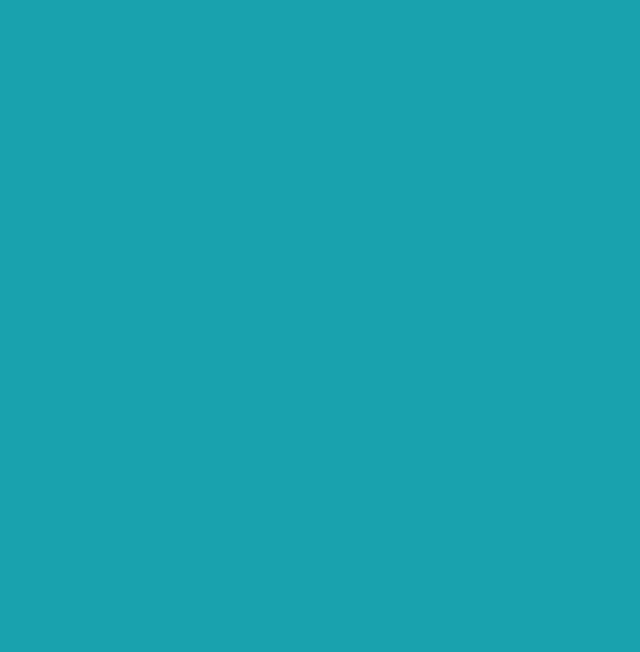
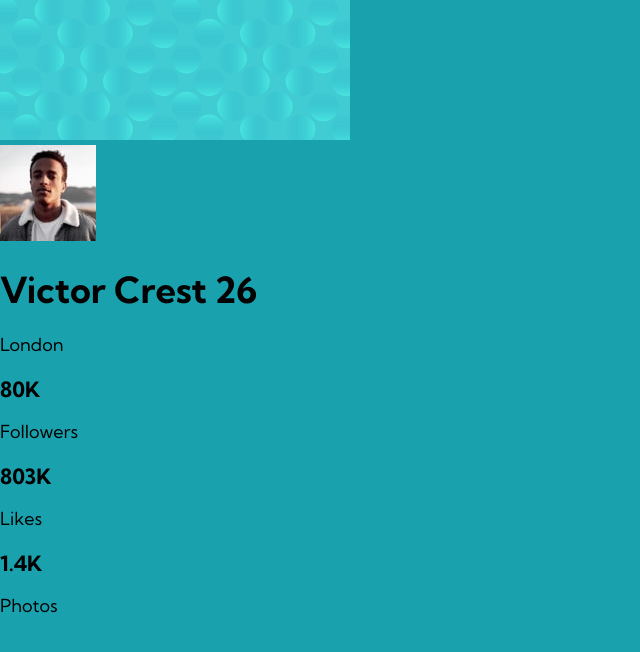
Before and after one commit to Stuuard96/Profile-card, a plain HTML site: page index.html in a window 1280 px wide. Shown: the whole page, without its empty margins (0-640 px from the left). Drawn offline with Linux system fonts and the light colour scheme.

Commit message:
Terminamos la parte de HTML

```diff
--- a/estilos.scss
+++ b/estilos.scss
@@ -23,3 +23,6 @@ body {
   background-color: var(--color-primary-dark-cyan);
   font-size: 18px;
 }
+figure {
+  margin: 0;
+}
--- a/index.html
+++ b/index.html
@@ -1,16 +1,42 @@
 <!DOCTYPE html>
 <html lang="es">
-<head>
-    <meta charset="UTF-8">
-    <meta http-equiv="X-UA-Compatible" content="IE=edge">
-    <meta name="viewport" content="width=device-width, initial-scale=1.0">
+  <head>
+    <meta charset="UTF-8" />
+    <meta http-equiv="X-UA-Compatible" content="IE=edge" />
+    <meta name="viewport" content="width=device-width, initial-scale=1.0" />
     <title>Profile card component</title>
-    <link rel="shortcut icon" href="images/favicon-32x32.png" type="image/x-icon">
-    <link rel="stylesheet" href="css/normalize.css">
-    <link rel="stylesheet" href="css/estilos.css">
-
-</head>
-<body>
-
-</body>
+    <link
+      rel="shortcut icon"
+      href="images/favicon-32x32.png"
+      type="image/x-icon"
+    />
+    <link rel="stylesheet" href="css/normalize.css" />
+    <link rel="stylesheet" href="css/estilos.css" />
+  </head>
+  <body>
+    <main class="main__card">
+      <article class="card">
+        <img src="images/bg-pattern-card.svg" alt="" />
+        <div class="card__body">
+          <img src="images/image-victor.jpg" alt="" />
+          <h1 class="card__body--title">Victor Crest <span>26</span></h1>
+          <p class="card__body--text">London</p>
+        </div>
+        <div class="card__footer">
+          <div class="card__footer--social">
+            <h3>80K</h3>
+            <p>Followers</p>
+          </div>
+          <div class="card__footer--social">
+            <h3>803K</h3>
+            <p>Likes</p>
+          </div>
+          <div class="card__footer--social">
+            <h3>1.4K</h3>
+            <p>Photos</p>
+          </div>
+        </div>
+      </article>
+    </main>
+  </body>
 </html>
```
Also changed, not shown: css/estilos.css, dist/css/estilos.min.css, 2 other files.
